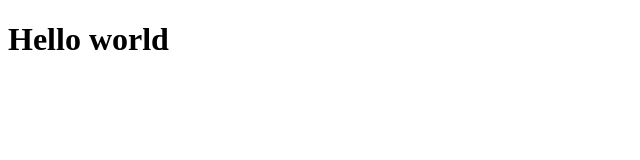
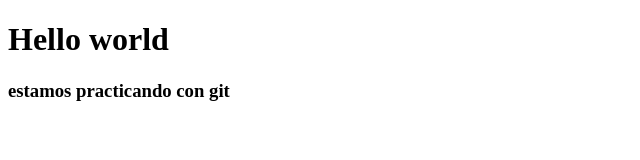
Before and after one commit to JuanFerPodesta/taller_practico_git, a plain HTML site: page helloword.html in a window 1280 px wide. Shown: the whole page, without its empty margins (0-640 px from the left). Drawn offline with Linux system fonts and the light colour scheme.

Commit message:
modificando el helloword

```diff
--- a/helloword.html
+++ b/helloword.html
@@ -10,5 +10,8 @@
     <div>
       <h1>Hello world</h1>
     </div>
+    <div>
+        <h3>estamos practicando con git</h3>
+    </div>
   </body>
 </html>
```
